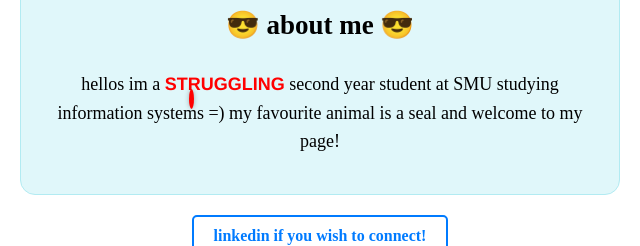
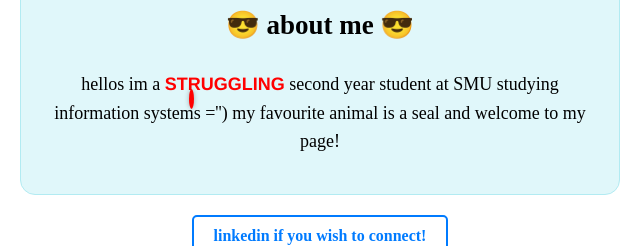
Before and after one commit to woihs/woihs.github.io, a plain HTML site: page index.html in a window 1280 px wide. Shown: the part 452-698 px from the top of the page, 320-960 px from the left. Drawn offline with Linux system fonts and the light colour scheme.

Commit message:
Update index.html

```diff
--- a/index.html
+++ b/index.html
@@ -135,7 +135,7 @@
 
         <div class="bio">
             <h2>😎 about me 😎</h2>
-            <p>hellos im a <span class="dripping-blood">STRUGGLING</span> second year student at SMU studying information systems =) my favourite animal is a seal and welcome to my page!</p>
+            <p>hellos im a <span class="dripping-blood">STRUGGLING</span> second year student at SMU studying information systems ='') my favourite animal is a seal and welcome to my page!</p>
         </div>
 
         <a href="https://www.linkedin.com/in/racheal-shiow-a80006281/" class="button" target="_blank">linkedin if you wish to connect!</a>
```
